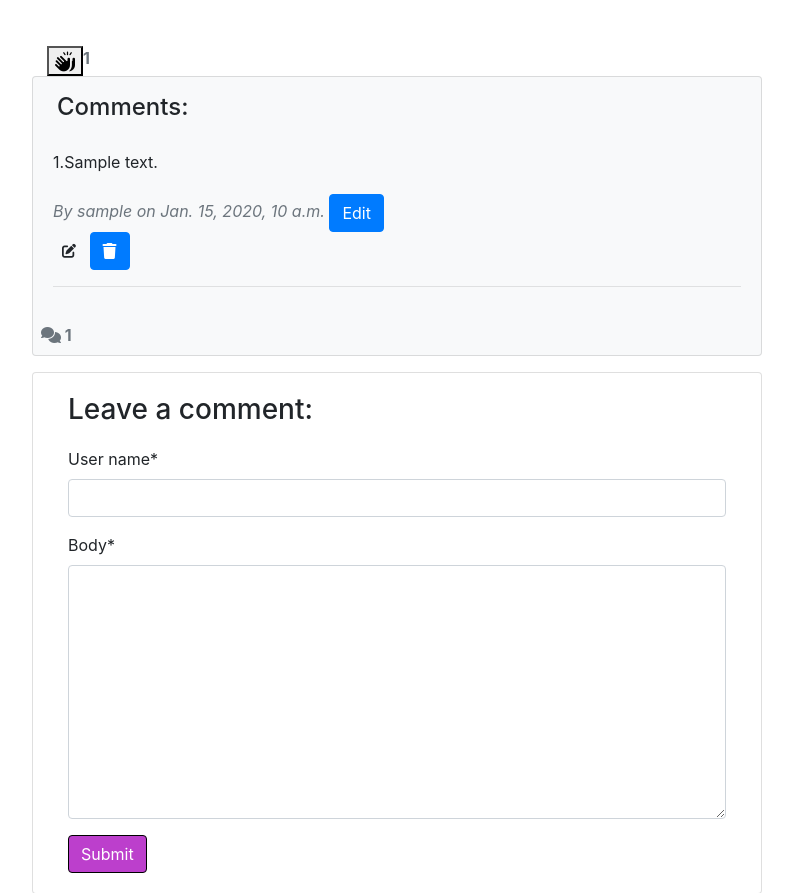
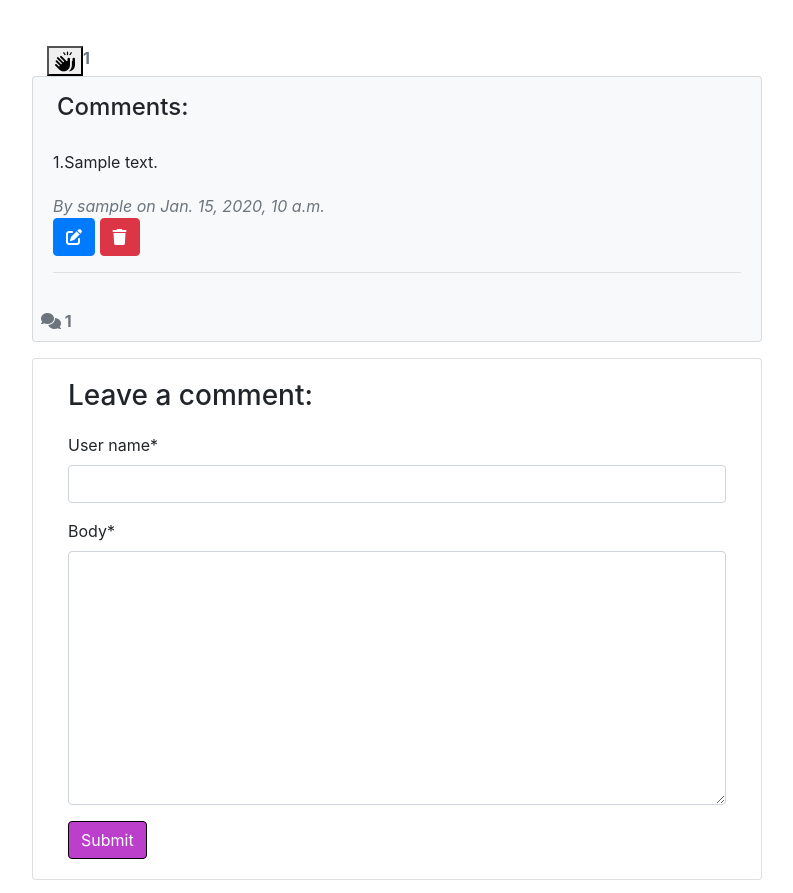
Before and after one commit to damidaramola/festive-fun-blog, a Django app: a page that uses templates/single_post.html in a window 1280 px wide. Shown: the part 586-1479 px from the top of the page, without its empty margins (243-1036 px from the left). Run offline with Django 3.2, Linux system fonts and the light colour scheme; a user stored in the database is signed in; tables that the repository leaves empty hold one stand-in row (values such as "Sample post"); some libraries are stand-ins or nearby versions.

```diff
--- a/blog/views.py
+++ b/blog/views.py
@@ -77,6 +77,12 @@ class SinglePost(View):
                        "commented": True,
                        "comment_form": comment_form, },)
 
+        def valid_form(self, comment_form):
+            """ validate the form and connect it to the user """
+
+            comment_form.instance.created_by = self.request.user
+            return super().form_valid(comment_form)
+
 
 # like(clap) and unlike(un-clap) posts
 
--- a/templates/single_post.html
+++ b/templates/single_post.html
@@ -62,14 +62,11 @@
                         <div class="mb-1 d-flex">{{forloop.counter}}. {{ comment.body | linebreaks }}
                         </div>
                         <div class="text-muted font-italic mb-2"> By {{ comment.user_name }} on {{ comment.created_on }}
-
+                            <!-- user can edit their comments  -->
                             {% if user.is_authenticated and user.username == comment.user_name %}
 
-                            <button class="btn btn-primary">Edit</button>
-
                             <div>
-                                <!-- Create a Form -->
-                                <a class="btn btn-light btn-sm" href="{% url 'blog:edit_comment' comment.id %}">
+                                <a class="btn btn-primary" href="{% url 'blog:edit_comment' comment.id %}">
                                     <i class="fa-solid fa-edit"></i>
                                 </a>
                                 <form class="d-inline" action="{% url 'blog:delete_comment' comment.id %}"
@@ -77,7 +74,7 @@
 
                                     {% csrf_token %}
                                     <input type="hidden" />
-                                    <button class="btn btn-primary" type="submit">
+                                    <button class="btn btn-danger" type="submit">
                                         <i class="fa-solid fa-trash"></i>
                                     </button>
                                 </form>
```
